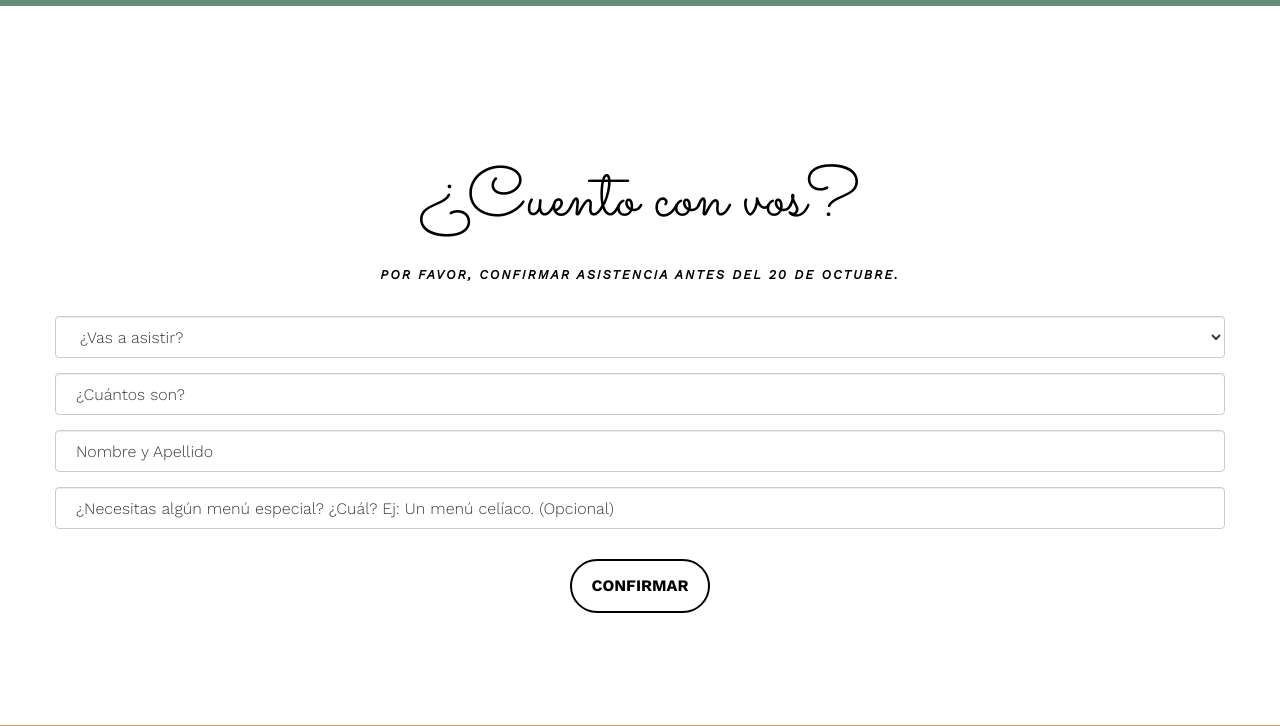
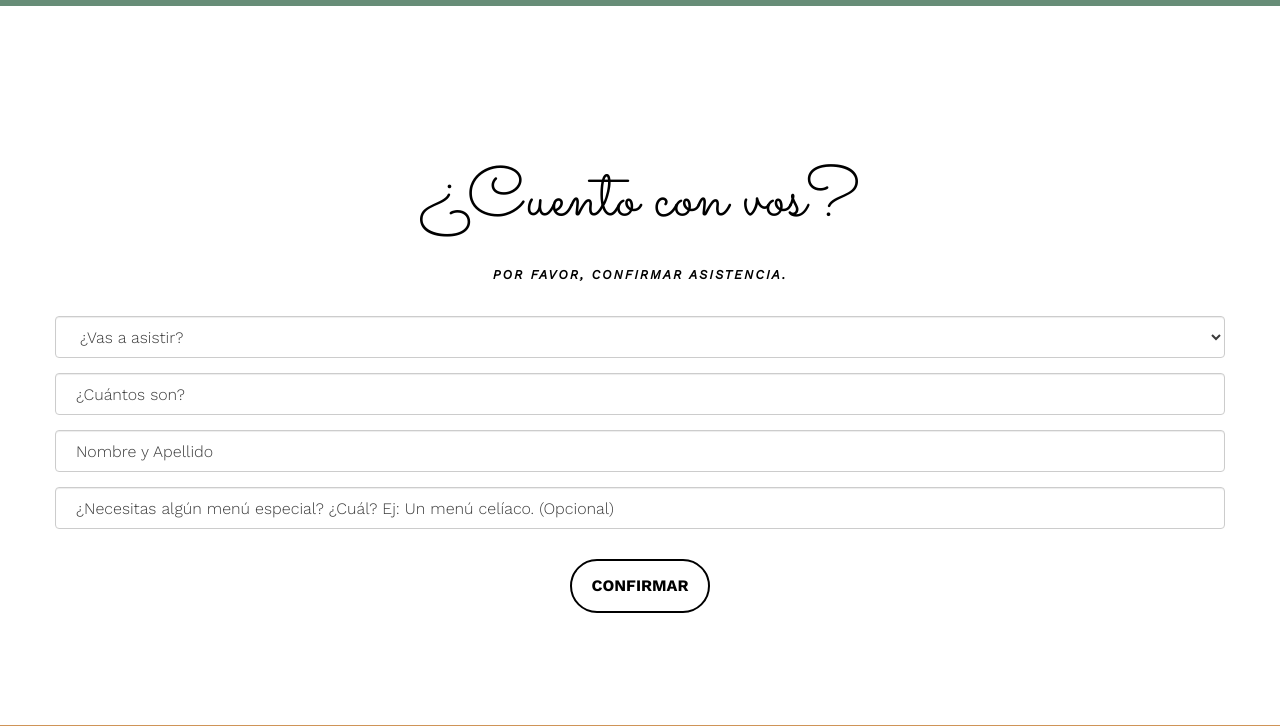
Before and after one commit to Laureano194/15sol, a website: page index.html in a window 1280 px wide. Shown: the part 2788-3514 px from the top of the page. Drawn offline with nearby package versions, Linux system fonts and the light colour scheme; files whose address does not match are found by name; a web font is replaced by a local one.

Commit message:
quito fecha confirmar asistencia

```diff
--- a/index.html
+++ b/index.html
@@ -139,7 +139,7 @@
 			<div class="row animate-box">
 				<div class="col-md-8 col-md-offset-2 text-center fh5co-heading">
 					<h2>¿Cuento con vos?</h2>
-					<span style="font-style:italic; color: rgb(0, 0, 0); font-size: 0.8em; display:block;margin-top: 10px;"><strong>Por favor, confirmar asistencia antes del 20 de Octubre.</strong></span>
+					<span style="font-style:italic; color: rgb(0, 0, 0); font-size: 0.8em; display:block;margin-top: 10px;"><strong>Por favor, confirmar asistencia.</strong></span>
 				</div>
 			</div>
 			<div class="row animate-box width-100 mx-auto">
```
